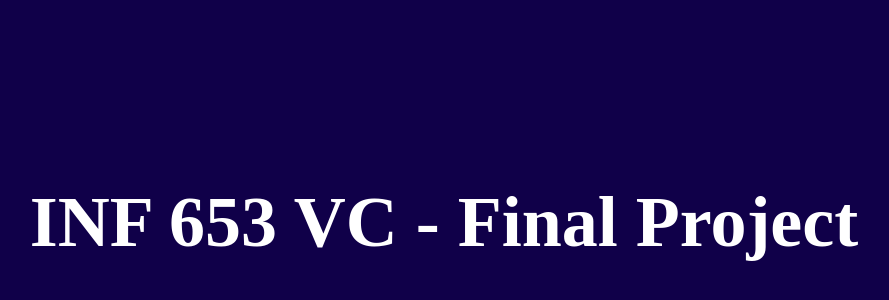
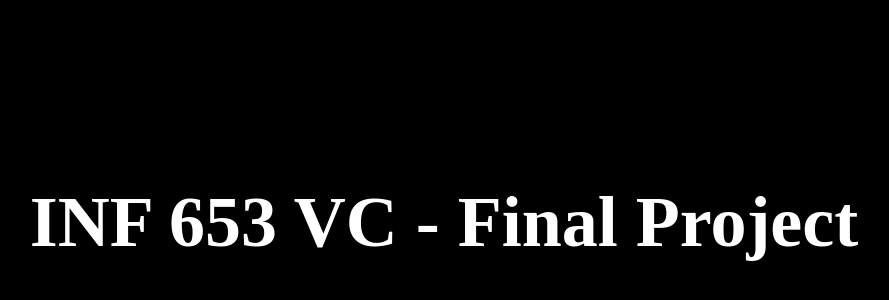
Before and after one commit to gr33nc0de/INF653_Final, a website: page views/index.html in a window 1280 px wide. Shown: the part 178-478 px from the top of the page, without its empty margins (196-1085 px from the left). Drawn offline with Linux system fonts and the light colour scheme; files that its build step writes are made by us from their sources.

Commit message:
FINAL VERSION

```diff
--- a/public/css/style.css
+++ b/public/css/style.css
@@ -8,7 +8,7 @@ body {
     font-size: 36px;
     min-height: 100vh;
     color: #fff;
-    background-color: #100049;
+    background-color: #000000;
     display: grid;
     place-content: center;
 }
```
Also changed, not shown: 1 other file.
